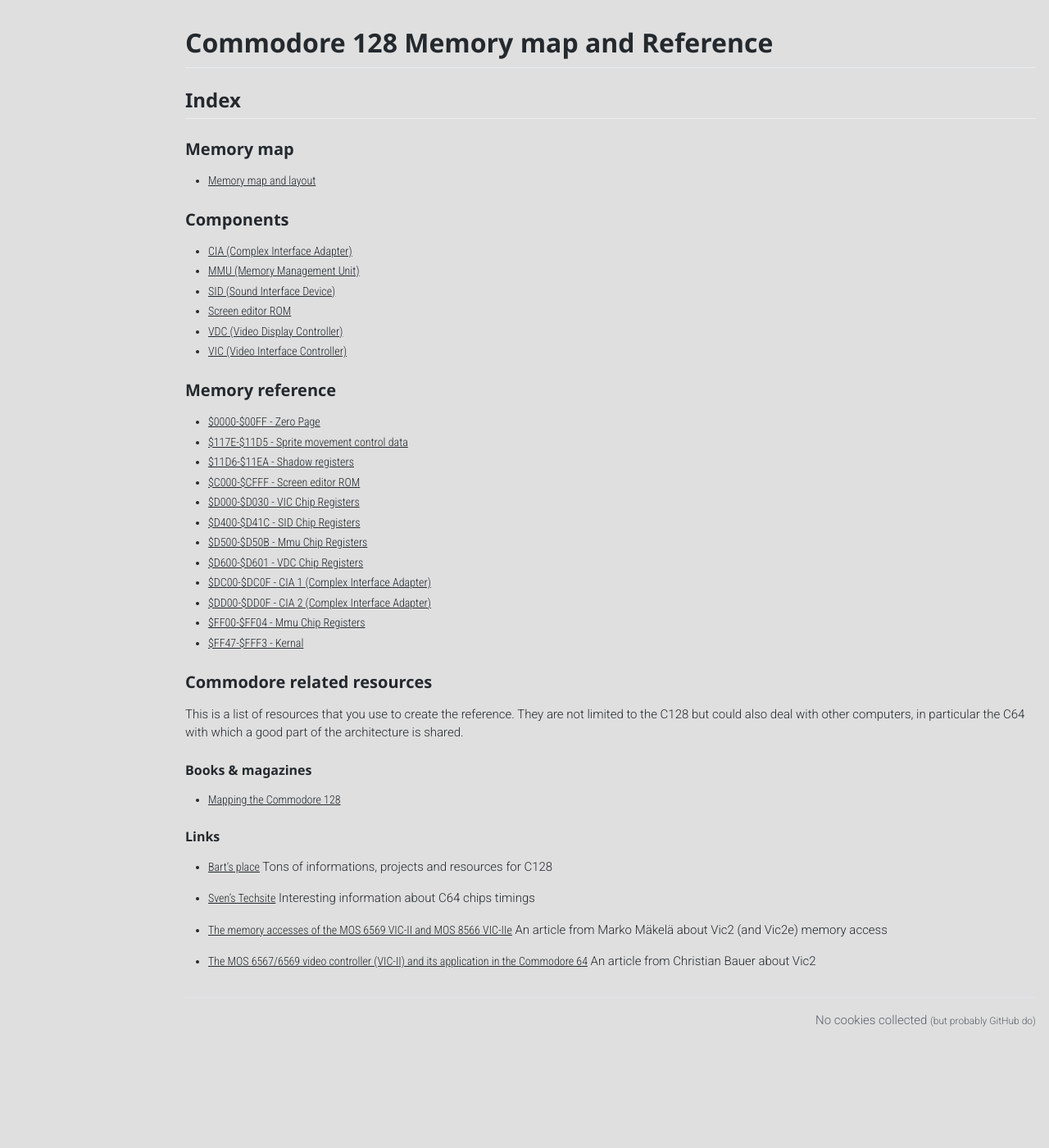
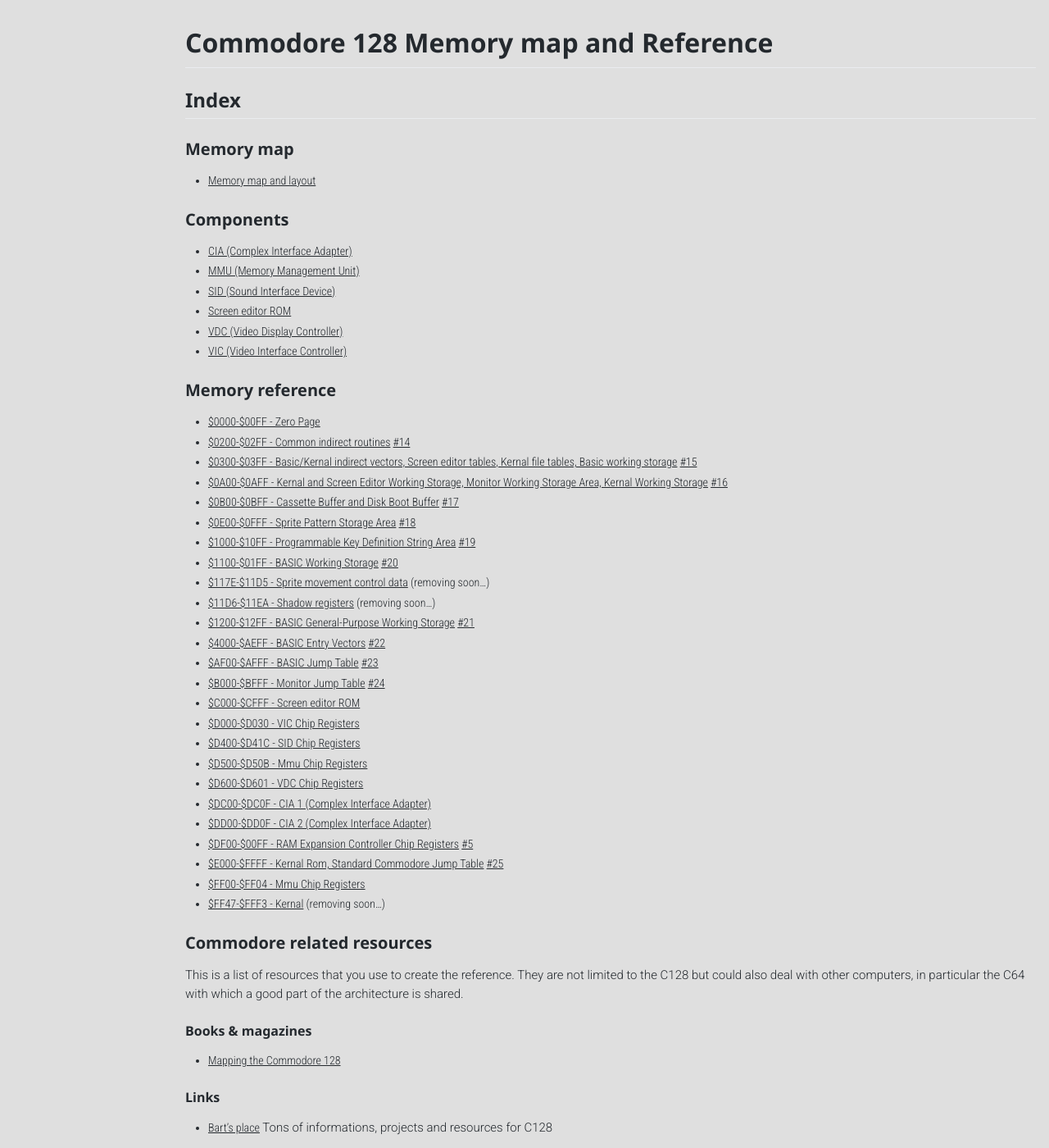
Before and after one commit to c128lib/Reference, a Jekyll site: the page built from index.md, in a window 1280 px wide and 1400 px high. Shown: the whole window at 82% size. Built offline with Jekyll 4.4.1, drawn with Linux system fonts in a browser that asks for light colours; comment, search, counter and statistics services are not loaded.

Commit message:
Updated index

```diff
--- a/index.md
+++ b/index.md
@@ -19,8 +19,19 @@
 
 ### Memory reference
 * [$0000-$00FF - Zero Page](0000)
-* [$117E-$11D5 - Sprite movement control data](117E)
-* [$11D6-$11EA - Shadow registers](11D6)
+* [$0200-$02FF - Common indirect routines](0200) [#14](https://github.com/c128lib/Reference/issues/14)
+* [$0300-$03FF - Basic/Kernal indirect vectors, Screen editor tables, Kernal file tables, Basic working storage](0300) [#15](https://github.com/c128lib/Reference/issues/15)
+* [$0A00-$0AFF - Kernal and Screen Editor Working Storage, Monitor Working Storage Area, Kernal Working Storage](0A00) [#16](https://github.com/c128lib/Reference/issues/16)
+* [$0B00-$0BFF - Cassette Buffer and Disk Boot Buffer](0B00) [#17](https://github.com/c128lib/Reference/issues/17)
+* [$0E00-$0FFF - Sprite Pattern Storage Area](0E00) [#18](https://github.com/c128lib/Reference/issues/18)
+* [$1000-$10FF - Programmable Key Definition String Area](1000) [#19](https://github.com/c128lib/Reference/issues/19)
+* [$1100-$01FF - BASIC Working Storage](1100) [#20](https://github.com/c128lib/Reference/issues/20)
+* [$117E-$11D5 - Sprite movement control data](117E) (removing soon...)
+* [$11D6-$11EA - Shadow registers](11D6) (removing soon...)
+* [$1200-$12FF - BASIC General-Purpose Working Storage](1200) [#21](https://github.com/c128lib/Reference/issues/21)
+* [$4000-$AEFF - BASIC Entry Vectors](4000) [#22](https://github.com/c128lib/Reference/issues/22)
+* [$AF00-$AFFF - BASIC Jump Table](AF00) [#23](https://github.com/c128lib/Reference/issues/23)
+* [$B000-$BFFF - Monitor Jump Table](B000) [#24](https://github.com/c128lib/Reference/issues/24)
 * [$C000-$CFFF - Screen editor ROM](C000)
 * [$D000-$D030 - VIC Chip Registers](D000)
 * [$D400-$D41C - SID Chip Registers](D400)
@@ -28,8 +39,10 @@
 * [$D600-$D601 - VDC Chip Registers](D600)
 * [$DC00-$DC0F - CIA 1 (Complex Interface Adapter)](DC00)
 * [$DD00-$DD0F - CIA 2 (Complex Interface Adapter)](DD00)
+* [$DF00-$00FF - RAM Expansion Controller Chip Registers](DF00) [#5](https://github.com/c128lib/Reference/issues/5)
+* [$E000-$FFFF - Kernal Rom, Standard Commodore Jump Table](E000) [#25](https://github.com/c128lib/Reference/issues/25)
 * [$FF00-$FF04 - Mmu Chip Registers](FF00)
-* [$FF47-$FFF3 - Kernal](FF47)
+* [$FF47-$FFF3 - Kernal](FF47) (removing soon...)
 
 ### Commodore related resources
 This is a list of resources that you use to create the reference.
```
